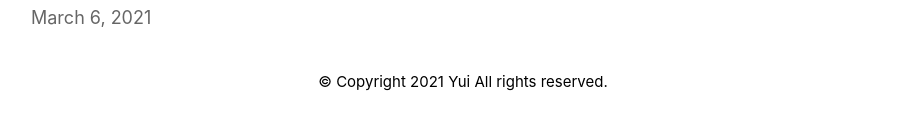
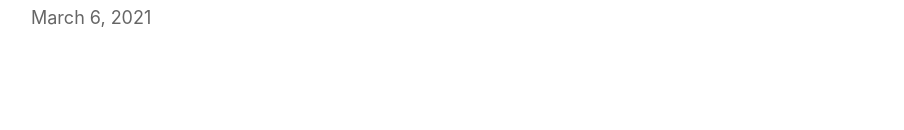
Before and after one commit to yui-nagamatsu/nextjs-blog, a Next.js app: page / in a window 1280 px wide. Shown: the part 936-1066 px from the top of the page, without its empty margins (177-1081 px from the left). Built offline with nearby package versions, Linux system fonts and the light colour scheme.

Commit message:
Remove footer

```diff
--- a/components/layout.js
+++ b/components/layout.js
@@ -85,9 +85,6 @@ export default function Layout({ children, home }) {
           </Link>
         </div>
       )}
-      <div className={styles.footer}>
-        <p>© Copyright 2021 Yui All rights reserved.</p>
-      </div>
     </div>
   )
 }
```
